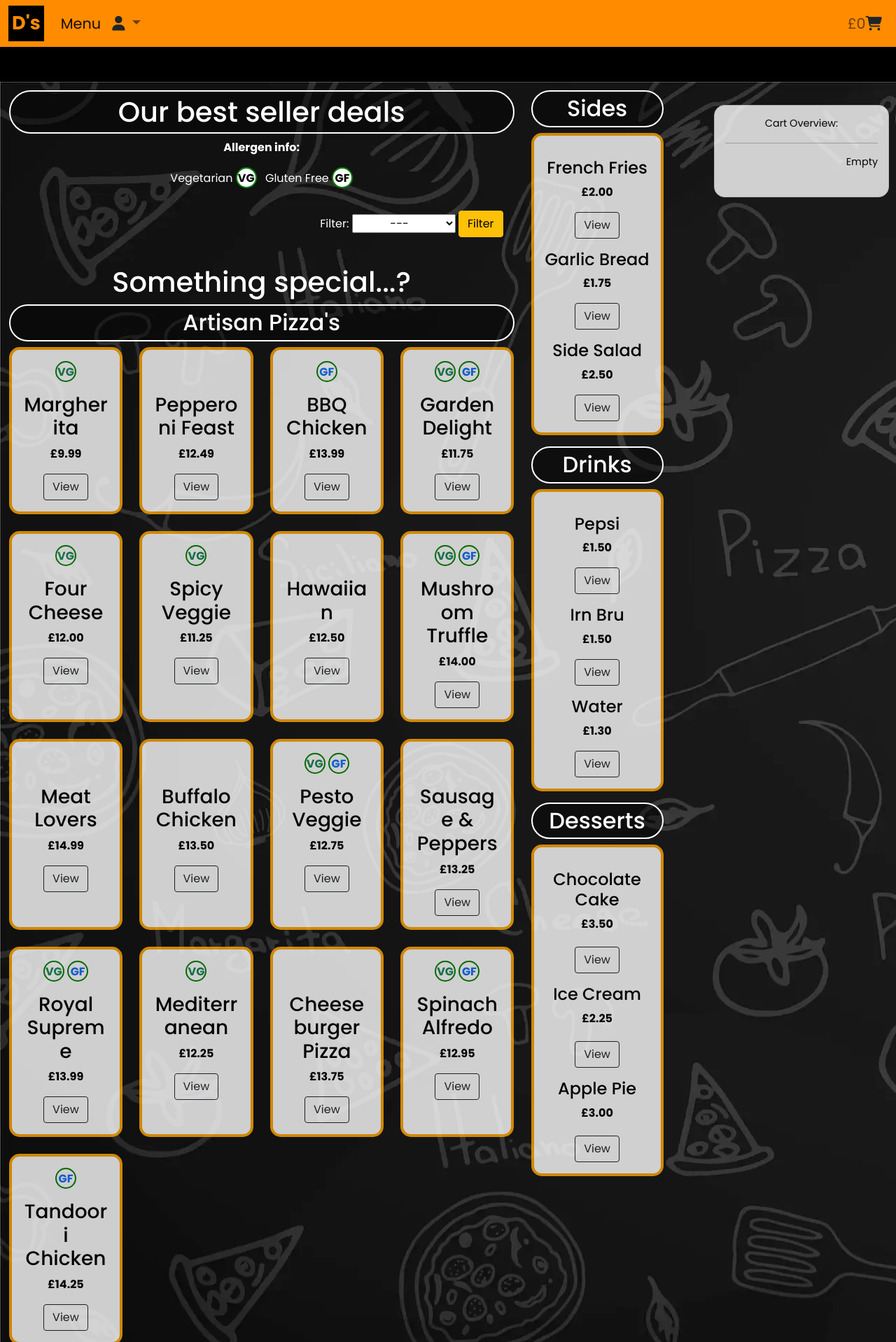
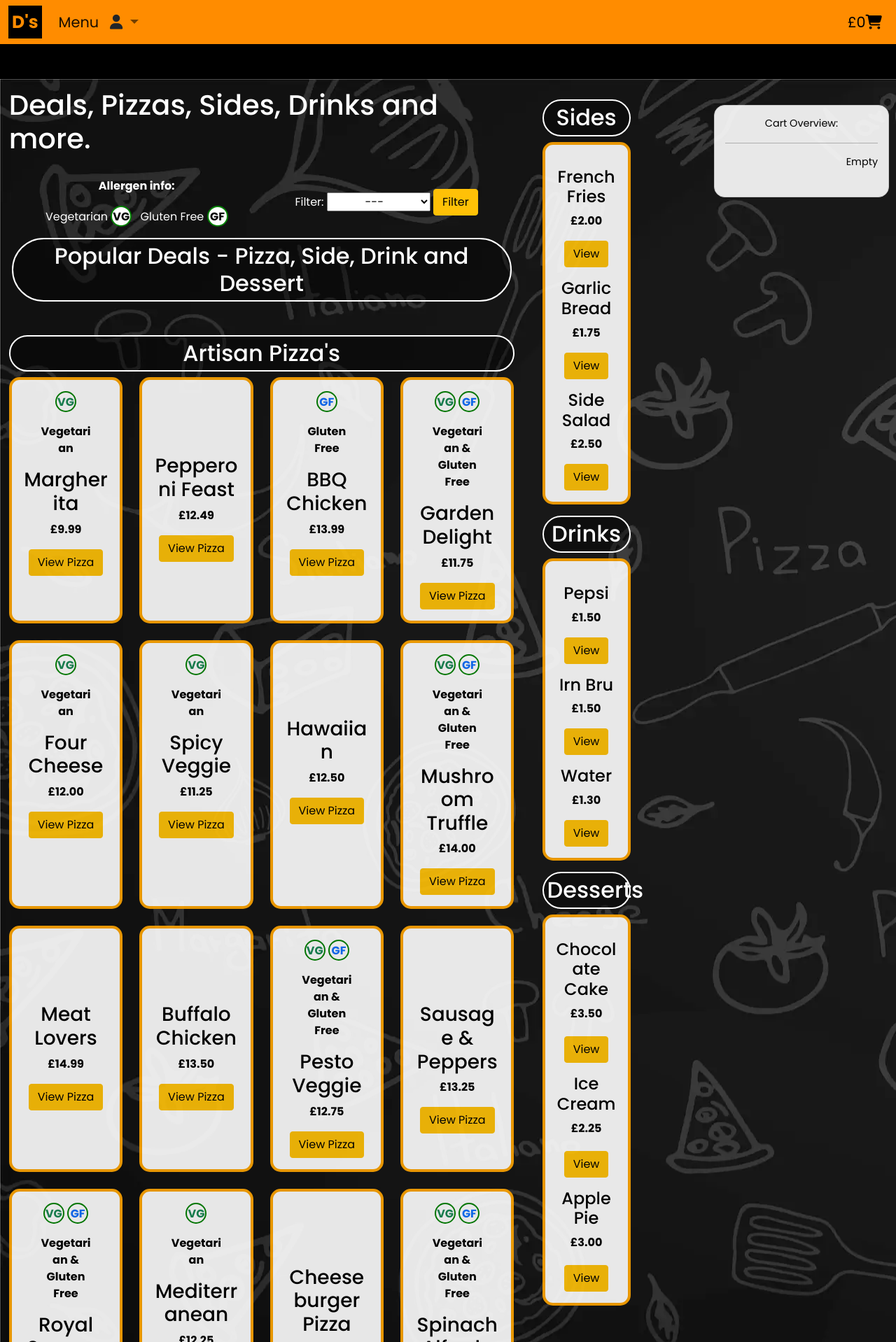
Before and after one commit to NaveedNaseem84/PP5-Ds_Pizza, a Django app: page /menu/ in a window 1280 px wide. Shown: the top 1918 px of the page at 70% size. Run offline with Django 4.2, Linux system fonts and the light colour scheme; data comes from the database, SQL or seed files in the repository; both versions use the stored data as it was after the commit; data that the repository does not hold is empty; some libraries are stand-ins or nearby versions.

Commit message:
general styling refactoring on index and menu in line with UX

```diff
--- a/home/templates/home/index.html
+++ b/home/templates/home/index.html
@@ -1,6 +1,6 @@
 {% extends "base.html" %}
 {% load static %}
-{% block extra_title %}Welcome{% endblock %}
+{% block extra_title %}Welcome - Fresh Artisan Pizzas{% endblock %}
 {% block content %}
 
 <div id="main-index-bg" class="container-fluid d-flex flex-column h-100">
@@ -14,7 +14,8 @@
                     <div class="intro-text text-center">
                         <h1 class="brand-color">Welcome To D's</h1>
                         <div class="text-white">
-                            <h2>~ Pizza ~</h2>
+                            <h2>~Artisan Pizza~</h2>
+                            <h3>The finest hand crafted pizzas in Manchester</h3>
                             <p class="text-center ">Fresh. Hot. Ready.</p>
                             <p class="text-center">Ready for your next flavour explosion?</p>
                         </div>
--- a/menu/templates/menu/menu.html
+++ b/menu/templates/menu/menu.html
@@ -9,17 +9,16 @@
         <div class="col-lg-7">
             <!--Deals-->
             <section id="deals" class="mb-4">
-                <h1 class="product-heading brand-heading-text text-center"> Our best seller deals</h1>
-                <div class="row brand-heading-text text-center">
-                    <div class="brand-heading-text">
+                <h1 class="brand-heading-text text-left pb-2">Deals, Pizzas, Sides, Drinks and more.</h1>
+                <div class="row d-flex flex-md-row brand-heading-text text-center p-3">
+                    <div class="col-12 col-md-6">
+                        <div class="brand-heading-text">
                         <p><b>Allergen info:</b></p>
                         <span class="p-1">Vegetarian <p class="allergen-circle brand-text text-center"><b>VG</b></p></span>
                         <span class="p-1">Gluten Free <p class="allergen-circle brand-text text-center pl-1"><b>GF</b></p></span>
                     </div>
-
-                </div>
-                <div class="row text-center">
-                    <div class="text-end">
+                    </div>
+                    <div class="col-12 col-md-6">
                         <div class="brand-heading-text p-3">
                             <form method="get" action="{% url 'menu' %}">
                                 <label for="allergen-filter">Filter:</label>
@@ -34,6 +33,9 @@
                             </form>
                         </div>
                     </div>
+                    <h2 class="product-heading brand-heading-text text-center">Popular Deals - Pizza, Side, Drink and Dessert</h2>
+                </div>
+                <div class="row text-center">
                     {% for deal in deals %}
                     <div class="offset-2 col-8 offset-sm-0 col-sm-3">
                         <div class="card mb-3">
@@ -44,6 +46,7 @@
                                         <div class="col">
                                             <p class="text-success allergen-circle"><b>VG</b></p>
                                             <p class="text-primary allergen-circle"><b>GF</b></p>
+                                            <p><b>Vegetarian & Gluten Free</b></p>
                                         </div>
                                     </div>
                                 </div>
@@ -52,6 +55,7 @@
                                     <div class="row">
                                         <div class="col">
                                             <p class="text-success allergen-circle"><b>VG</b></p>
+                                            <p><b>Vegetarian</b></p>
                                         </div>
                                     </div>
                                 </div>
@@ -60,20 +64,22 @@
                                     <div class="row">
                                         <div class="col">
                                             <p class="text-primary allergen-circle"><b>GF</b></p>
+                                            <p><b>Gluten Free</b></p>
                                         </div>
                                     </div>
                                 </div>
                                 {% else %}
                                 <p class="allergen-circle-none">&nbsp</p>
+                                <p class="mt-2"><b>&nbsp</b></p>
                                 {% endif %}
-                                <p><h2>{{ deal.name }}</h2></p>
+                                <h2 class="item-heading-deals">{{ deal.name }}</h2>
                                 <p>{{ deal.pizza }}</p>
                                 <p>{{ deal.side }}</p>
                                 <p>{{ deal.drink }}</p>
                                 <p>{{ deal.dessert }}</p>
-                                <p><b>£{{ deal.price }}</b></p>
+                                <p><b>Only £{{ deal.price }}</b></p>
                                 <a href="{% url 'product_detail' deal.id %}?item_type=deal"
-                                    class="btn btn-outline-dark">View</a>
+                                    class="btn btn-warning">View Deal</a>
                                 {% if request.user.is_authenticated and request.user.is_superuser %}
                                 <p><strong>Active: {{deal.active}}</strong></p>
                                 <a href="{% url 'update_product' deal.id %}?item_type=deal"
@@ -90,7 +96,6 @@
             </section>
             <!--Pizzas-->
             <section id="pizzas" class="mb-4">
-                <h1 class="brand-heading-text text-center"> Something special...?</h1>
                 <div class="row">
                     <div class="">
                         <h2 class="product-heading brand-heading-text text-center">Artisan Pizza's</h2>
@@ -107,6 +112,7 @@
                                         <div class="col">
                                             <p class="text-success allergen-circle"><b>VG</b></p>
                                             <p class="text-primary allergen-circle"><b>GF</b></p>
+                                            <p><b>Vegetarian & Gluten Free</b></p>
                                         </div>
                                     </div>
                                 </div>
@@ -115,6 +121,7 @@
                                     <div class="row">
                                         <div class="col">
                                             <p class="text-success allergen-circle"><b>VG</b></p>
+                                            <p><b>Vegetarian</b></p>
                                         </div>
                                     </div>
                                 </div>
@@ -123,16 +130,18 @@
                                     <div class="row">
                                         <div class="col">
                                             <p class="text-primary allergen-circle"><b>GF</b></p>
+                                            <p><b>Gluten Free</b></p>
                                         </div>
                                     </div>
                                 </div>
                                 {% else %}
                                 <p class="allergen-circle-none">&nbsp</p>
+                                <p class="pt-1"><b>&nbsp</b></p>
                                 {% endif %}
                                 <h3 class="card-title">{{ item.name }}</h3>
                                 <p class="card-text"><b>£{{ item.price }}</b></p>
                                 <a href="{% url 'product_detail' item.id %}?item_type=pizza"
-                                    class="btn btn-outline-dark">View</a>
+                                    class="btn btn-warning">View Pizza</a>
                                 {% if request.user.is_authenticated and request.user.is_superuser %}
                                 <p><strong>Active: {{item.active}}</strong></p>
                                 <a href="{% url 'update_product' item.id %}?item_type=pizza"
@@ -149,9 +158,9 @@
             </section>
         </div>
 
-        <div class="col-8 offset-2 offset-sm-0 col-sm-3 col-lg-2 mb-4">
+        <div class="col-8 offset-2 offset-sm-0 col-sm-3 col-md-2 m-md-3 col-lg-2">
             <!--Sides-->
-            <section id="sides">
+            <section id="sides" class="col-12 col-md-12 col-xl-8">
                 <h2 class="text-center product-heading brand-heading-text">Sides</h2>
                 <div class="card mb-3">
                     <div class="card-body brand-text text-center">
@@ -160,11 +169,11 @@
                         <h4 class="mt-3">{{ side.name }}</h4>
                         <p><b>£{{ side.price }}</b></p>
                         <a href="{% url 'product_detail' side.id %}?item_type=side"
-                            class="btn btn-outline-dark">View</a>
+                            class="btn btn-warning">View</a>
                         {% if request.user.is_authenticated and request.user.is_superuser %}
                         <p><strong>Active: {{side.active}}</strong></p>
                         <a href="{% url 'update_product' side.id %}?item_type=side"
-                            class="btn btn-warning mt-1">Update</a>
+                            class="btn btn-warning">Update</a>
                         <button class="btn btn-danger btn-delete-booking" data-product-id="{{ side.id}}"
                             data-product-type="side" data-bs-toggle="modal"
                             data-bs-target="#deleteConfirm">Delete</button>
@@ -176,7 +185,7 @@
                 </div>
             </section>
             <!--Drinks-->
-            <section id="drinks">
+            <section id="drinks"class="col-12 col-md-12 col-xl-8">
                 <h2 class="text-center product-heading brand-heading-text">Drinks</h2>
                 <div class="card mb-3">
                     <div class="card-body brand-text text-center">
@@ -185,11 +194,11 @@
                         <h4 class=" mt-3">{{ drink.name }}</h4>
                         <p><b>£{{ drink.price }}</b></p>
                         <a href="{% url 'product_detail' drink.id %}?item_type=drink"
-                            class="btn btn-outline-dark">View</a>
+                            class="btn btn-warning">View</a>
                         {% if request.user.is_authenticated and request.user.is_superuser %}
                         <p><strong>Active: {{drink.active}}</strong></p>
                         <a href="{% url 'update_product' drink.id %}?item_type=drink"
-                            class="btn btn-warning mt-1">Update</a>
+                            class="btn btn-warning">Update</a>
                         <button class="btn btn-danger btn-delete-booking" data-product-id="{{ drink.id}}"
                             data-product-type="drink" data-bs-toggle="modal"
                             data-bs-target="#deleteConfirm">Delete</button>
@@ -202,7 +211,7 @@
                 </div>
             </section>
             <!--Desserts-->
-            <section id="desserts">
+            <section id="desserts"class="col-12 col-md-12 col-xl-8">
                 <h2 class="text-center product-heading brand-heading-text">Desserts</h2>
                 <div class="card mb-3">
                     <div class="card-body brand-text text-center">
@@ -211,11 +220,11 @@
                         <h4 class=" mt-3">{{ dessert.name }}</h4>
                         <p><b>£{{ dessert.price }}</b></p>
                         <a href="{% url 'product_detail' dessert.id %}?item_type=dessert"
-                            class="btn btn-outline-dark mt-1">View</a>
+                            class="btn btn-warning mt-1">View</a>
                         {% if request.user.is_authenticated and request.user.is_superuser %}
                         <p><strong>Active: {{dessert.active}}</strong></p>
                         <a href="{% url 'update_product' dessert.id %}?item_type=dessert"
-                            class="btn btn-warning mt-1">Update</a>
+                            class="btn btn-warning">Update</a>
 
                         <button class="btn btn-danger btn-delete-booking" data-product-id="{{ dessert.id}}"
                             data-product-type="dessert" data-bs-toggle="modal"
@@ -317,13 +326,16 @@
                                                 <div class="col">
                                                     <p class="text-success allergen-circle"><b>VG</b></p>
                                                     <p class="text-primary allergen-circle"><b>GF</b></p>
+                                                    <p><b>Vegetarian & Gluten Free</b></p>
                                                 </div>
                                             </div>
                                         </div>
                                         {% elif selected_product.is_veg == "Yes" %}
                                         <p class="text-success allergen-circle"><b>VG</b></p>
+                                        <p><b>Vegetarian</b></p>
                                         {% elif selected_product.is_gf == "Yes" %}
                                         <p class="text-primary allergen-circle"><b>GF</b></p>
+                                        <p><b>Gluten Free</b></p>
                                         {% else %}
                                         <p class="allergen-circle-none"></p>
                                         {% endif %}
@@ -351,13 +363,16 @@
                                                 <div class="col">
                                                     <p class="text-success allergen-circle"><b>VG</b></p>
                                                     <p class="text-primary allergen-circle"><b>GF</b></p>
+                                                    <p><b>Vegetarian & Gluten Free</b></p>
                                                 </div>
                                             </div>
                                         </div>
                                         {% elif selected_product.pizza.is_veg == "Yes" %}
                                         <p class="text-success allergen-circle"><b>VG</b></p>
+                                        <p><b>Vegetarian</b></p>
                                         {% elif selected_product.pizza.is_gf == "Yes" %}
                                         <p class="text-primary allergen-circle"><b>GF</b></p>
+                                        <p><b>Gluten Free</b></p>
                                         {% else %}
                                         <p class="allergen-circle-none"></p>
                                         {% endif %}
@@ -365,11 +380,11 @@
                                 </div>
                                 <div class="row">
                                     <div class="col-sm">
-                                        <p>Pizza: {{ selected_product.pizza.name }}</p>
-                                        <p>Toppings: {{ selected_product.pizza.description }}</p>
-                                        <p>Side: {{ selected_product.side }}</p>
-                                        <p>Drink: {{ selected_product.drink }}</p>
-                                        <p>Dessert: {{ selected_product.dessert }}</p>
+                                        <p><strong>Pizza:</strong>{{ selected_product.pizza.name }}</p>
+                                        <p><strong>Toppings:</strong> {{ selected_product.pizza.description }}</p>
+                                        <p><strong>Side:</strong> {{ selected_product.side }}</p>
+                                        <p><strong>Drink:</strong> {{ selected_product.drink }}</p>
+                                        <p><strong>Dessert:</strong> {{ selected_product.dessert }}</p>
                                     </div>
                                 </div>
                             </div>
--- a/static/css/style.css
+++ b/static/css/style.css
@@ -61,7 +61,7 @@ footer a:hover,  a::after {
 .navbar-logo {
   padding: 5px;
   font-weight: bold;
-  font-size: 130%;
+  font-size: 120%;
   background-color: black !important;
   color: darkorange !important;
 }
@@ -159,7 +159,7 @@ footer a:hover,  a::after {
 
 .intro-section {
   background-color: black;
-  margin-top: 5%;
+  margin-top: 7%;
   border-radius: 25px;
   opacity: 0.9;
 }
@@ -187,7 +187,7 @@ footer a:hover,  a::after {
 .card {
   background-color: white !important;
   color: black !important;
-  opacity: 0.8;
+  opacity: 0.9;
   border: 4px orange solid;
   border-radius: 15px;
 }
@@ -203,6 +203,22 @@ footer a:hover,  a::after {
   border-radius: 50px;
   padding: 5px;
   border: 2px solid white;
+
+}
+
+.item-heading-deals {
+
+  background-color: orange;
+  color: black;
+
+}
+
+.item-heading-pizzas {
+
+  background-color: green;
+  color: white;
+    padding-top: 5px;
+  padding-bottom:5px;
 
 }
 .allergen-circle {
--- a/templates/base.html
+++ b/templates/base.html
@@ -16,7 +16,7 @@
 <html class="h-100" lang="en">
 
 <head>
-    <title>D's - {% block extra_title %}{% endblock %}</title>
+    <title>D's: {% block extra_title %}{% endblock %}</title>
     <meta name="viewport" content="width=device-width, initial-scale=1" />
 
     {% block corecss %}
@@ -105,9 +105,9 @@
                     </ul>
                     <ul class="navbar-nav ms-auto">
                         <li class="nav-item">
-                            <a class="nav-link {% if request.path == home_url %}active{% endif %}" aria-current="page"
+                            <a class="nav-link {% if request.path == home_url %}active{% endif %} brand-text" aria-current="page"
                                 href="{% url 'cart' %}">£{{grand_total}}<i
-                                    class="fa-solid fa-cart-shopping text-dark"></i></a>
+                                    class="fa-solid fa-cart-shopping brand-text"></i></a>
                         </li>
                     </ul>
                 </div>
```
Also changed, not shown: db.sqlite3.
